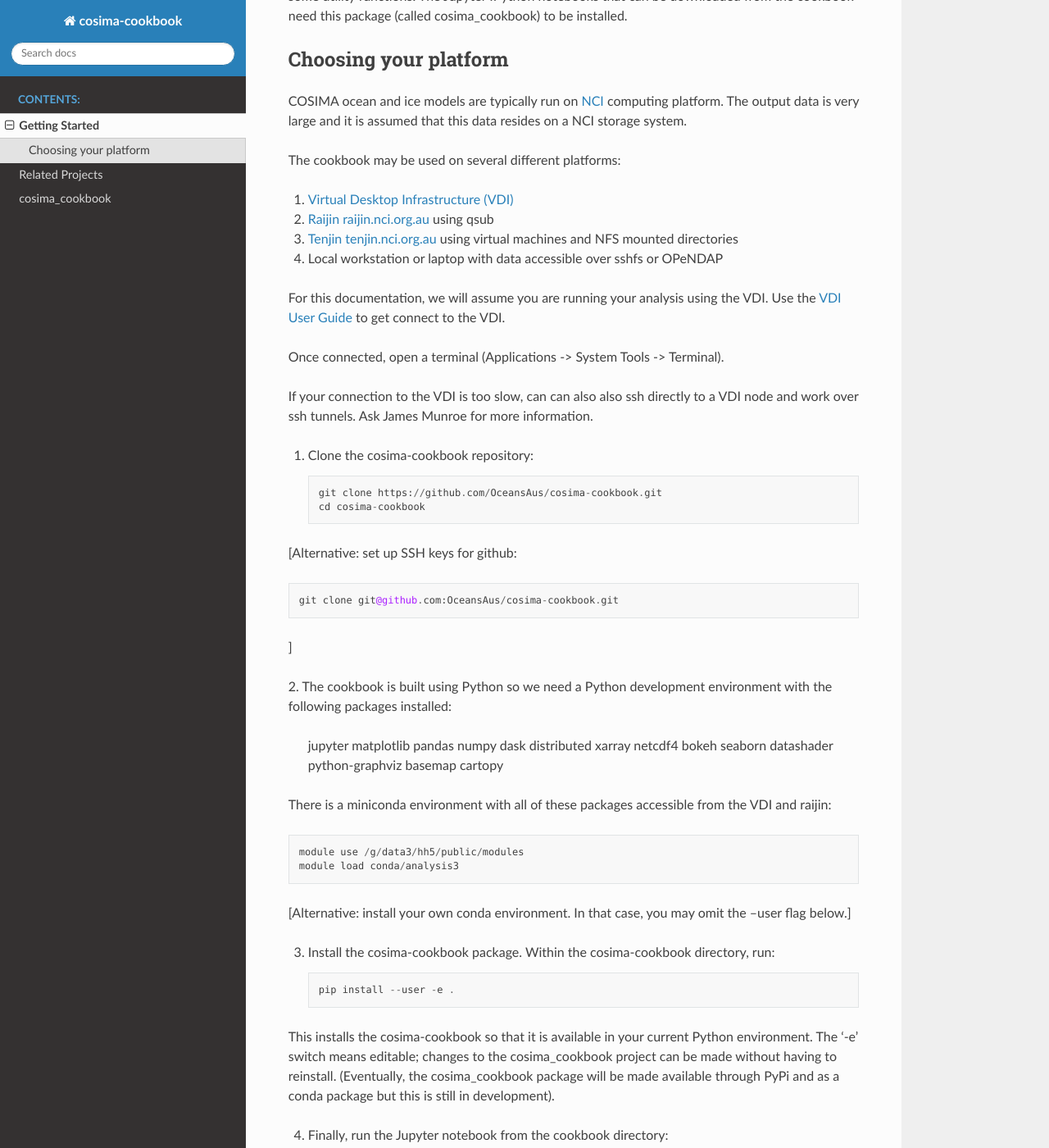
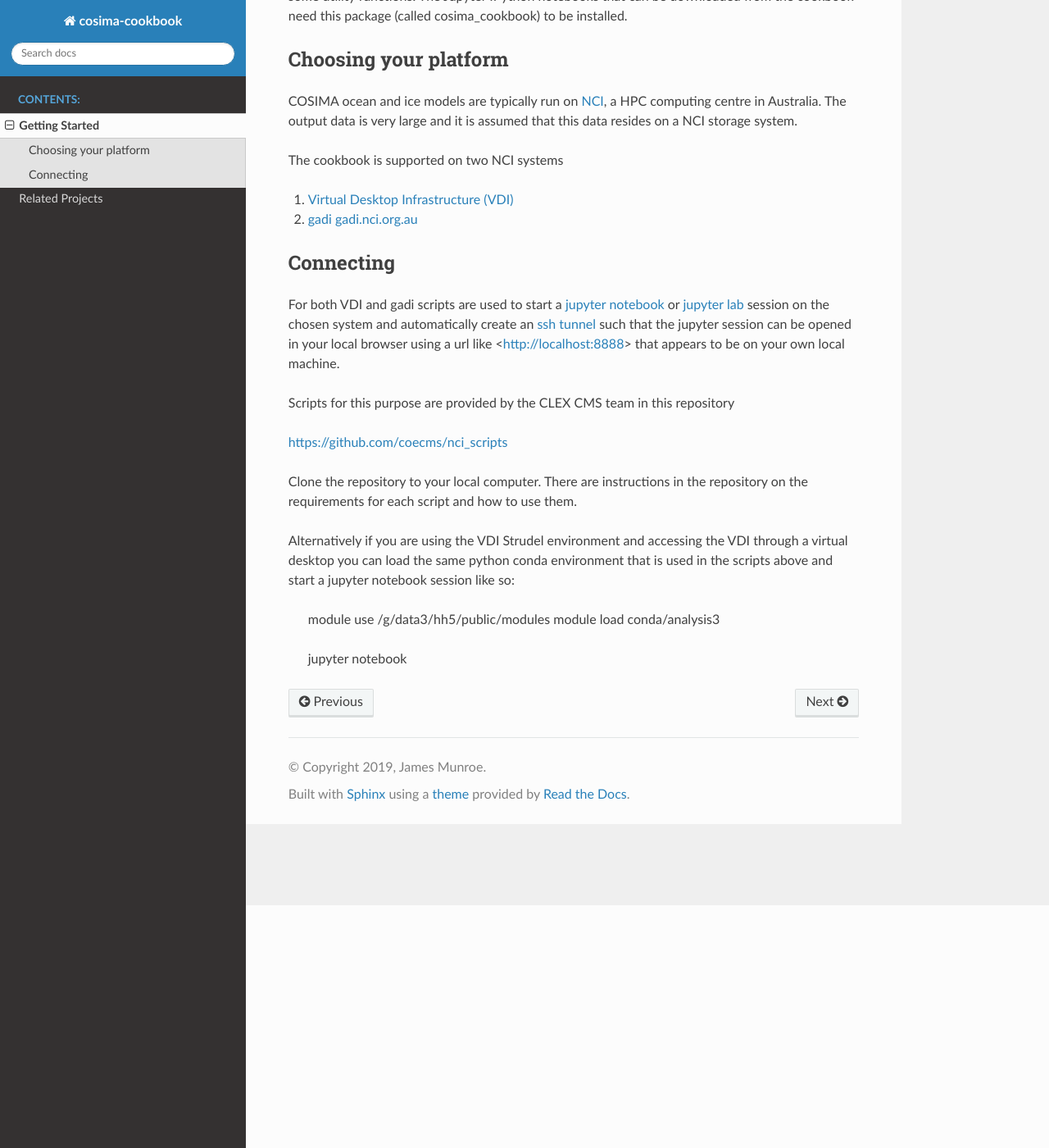
Before and after one commit to COSIMA/cosima-cookbook, a Sphinx documentation site: the page built from docs/source/getting_started.rst, in a window 1280 px wide and 1400 px high, scrolled down 296 px. Shown: the whole window at 82% size. Built offline with Sphinx 7.4.7 and the Read the Docs theme 2.0.0, drawn with Linux system fonts in a browser that asks for light colours; pages that are not in the unit, such as notebooks, are missing from menus.

Commit message:
Quick docs cleanup to remove old getting started instructions and clean out some old cruft from before the recipes split.

```diff
--- a/docs/source/conf.py
+++ b/docs/source/conf.py
@@ -22,7 +22,7 @@ copyright = '2019, James Munroe'
 author = 'James Munroe'
 
 # The full version, including alpha/beta/rc tags
-release = '0.3.1'
+# release = '0.3.1'
 
 
 # -- General configuration ---------------------------------------------------
--- a/docs/source/getting_started.rst
+++ b/docs/source/getting_started.rst
@@ -14,63 +14,36 @@ notebooks that can be downloaded from the cookbook need this package
 Choosing your platform
 ======================
 
-COSIMA ocean and ice models are typically run on `NCI <nci.org.au>`_ computing
-platform.  The output data is very large and it is assumed that this
-data resides on a NCI storage system.
+COSIMA ocean and ice models are typically run on `NCI <nci.org.au>`_, a HPC
+computing centre in Australia.  The output data is very large and it is
+assumed that this data resides on a NCI storage system.
 
-The cookbook may be used on several different platforms:
+The cookbook is supported on two NCI systems
 
 #. `Virtual Desktop Infrastructure (VDI) <http://nci.org.au/services/vdi/>`_
-#. `Raijin raijin.nci.org.au <http://nci.org.au/systems-services/peak-system/raijin/>`_ using qsub
-#. `Tenjin tenjin.nci.org.au <http://nci.org.au/systems-services/cloud-computing/tenjin/>`_ using virtual machines and NFS mounted directories
-#. Local workstation or laptop with data accessible over sshfs or OPeNDAP
+#. `gadi gadi.nci.org.au <http://nci.org.au/systems-services/peak-system/gadi/>`_
 
-For this documentation, we will assume you are running your analysis using
-the VDI.  Use the
-`VDI User Guide <https://opus.nci.org.au/display/Help/VDI+User+Guide>`_
-to get connect to the VDI.
+Connecting
+==========
 
-Once connected, open a terminal (Applications -> System Tools -> Terminal).
+For both VDI and gadi scripts are used to start a `jupyter notebook <http://jupyter-notebook.readthedocs.io>`_
+or `jupyter lab <http://jupyterlab.readthedocs.io>`_ session on the chosen system
+and automatically create an `ssh tunnel <https://www.ssh.com/ssh/tunneling/>`_
+such that the jupyter session can be opened in your local browser using a url
+like <http://localhost:8888> that appears to be on your own local machine.
 
-If your connection to the VDI is too slow, can can also also ssh directly to a VDI
-node and work over ssh tunnels. Ask James Munroe for more information.
+Scripts for this purpose are provided by the CLEX CMS team in this repository
 
-1. Clone the cosima-cookbook repository::
+https://github.com/coecms/nci_scripts
 
-    git clone https://github.com/OceansAus/cosima-cookbook.git
-    cd cosima-cookbook
+Clone the repository to your local computer. There are instructions in the repository
+on the requirements for each script and how to use them.
 
-[Alternative: set up SSH keys for github::
-
-    git clone git@github.com:OceansAus/cosima-cookbook.git
-
-]
-
-2. The cookbook is built using Python so we need a Python development environment
-with the following packages installed:
-
- jupyter matplotlib pandas numpy dask distributed xarray netcdf4
- bokeh seaborn datashader python-graphviz basemap cartopy
-
-There is a miniconda environment with all of these packages accessible from the VDI and raijin::
+Alternatively if you are using the VDI Strudel environment and accessing the VDI
+through a virtual desktop you can load the same python conda environment that is
+used in the scripts above and start a jupyter notebook session like so:
 
     module use /g/data3/hh5/public/modules
     module load conda/analysis3
 
-[Alternative: install your own conda environment. In that case, you may omit the --user flag below.]
-
-3. Install the cosima-cookbook package. Within the cosima-cookbook directory, run::
-
-    pip install --user -e .
-
-This installs the cosima-cookbook so that it is available in your
-current Python environment.  The '-e' switch means editable; changes to
-the cosima_cookbook project can be made without having to reinstall.
-(Eventually, the cosima_cookbook package will be made available through
-PyPi and as a conda package but this is still in development).
-
-4. Finally, run the Jupyter notebook from the cookbook directory::
-
     jupyter notebook
-
-.. You can also connect to this Jupyter notebook using an SSH tunnel. See `scripts/jupyter_vdi.py`_.
```
Also changed, not shown: docs/source/cosima_cookbook.diagnostics.rst (deleted, +0 -38 lines), docs/source/cosima_cookbook.plots.rst (deleted, +0 -46 lines), docs/source/cosima_cookbook.summary.rst (deleted, +0 -30 lines), docs/source/index.rst (+3 -17 lines).
